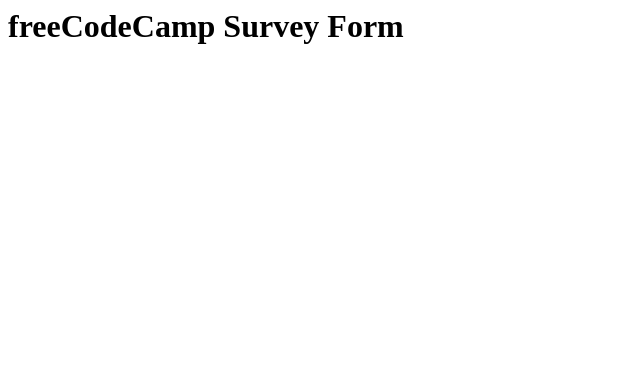
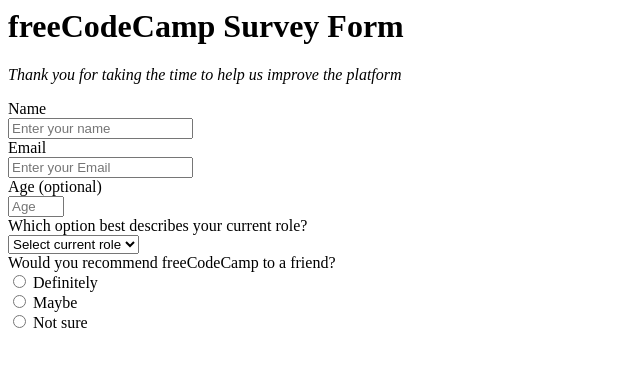
Before and after one commit to ggilliom/Odin-Learning, a plain HTML site: page surveyForm/survey.html in a window 1280 px wide. Shown: the whole page, without its empty margins (0-640 px from the left). Drawn offline with Linux system fonts and the light colour scheme.

Commit message:
ACTUAL early survey draft/updated tribute

```diff
--- a/surveyForm/survey.html
+++ b/surveyForm/survey.html
@@ -8,6 +8,59 @@
     </style>
   </head>
   <body>
-    <h1 id="title">freeCodeCamp Survey Form</h1>
+    <div id="heading">
+      <h1 id="title">freeCodeCamp Survey Form</h1>
+      <p id="description"><em>Thank you for taking the time to help us improve the platform</em></p>
+    </div>
+    <div id="main">
+      <div id="forms">
+      <form id="survey-form">
+        <div class="typed">
+          <label id="name-label" for="name">
+            Name<br>
+            <input id="name" type="text" placeholder="Enter your name" required>
+          </label><br>
+          <label id="email-label" for="email">
+            Email<br>
+            <input id="email" type="email" placeholder="Enter your Email" required>
+          </label><br>
+        </div>
+        <div class="nums">
+          <label id="number-label" for="number">
+          Age (optional)<br>
+            <input id="number" type="number" placeholder="Age" min="10" max="99" required>
+          </label><br>
+        </div>
+        <div class="select">
+          <label for="dropdown">
+            Which option best describes your current role?<br>
+            <select id="dropdown" value="Select current role">
+              <option value="" selected disabled>Select current role</option>
+              <option value="Student">Student</option>
+              <option value="Full Time Job">Full Time Job</option>
+              <option value="Full Time Learned">Full Time Learner</option>
+              <option value="Prefer not to say">Prefer not to say</option>
+              <option value="Other">Other</option>
+            </select>
+        </label><br>
+        </div>
+        <div class="radio">
+          <label id="friend">Would you recommend freeCodeCamp to a friend?</label><br>
+          <label for="Definitely">
+            <input id="Definitely" type="radio" name="recommend" value="Definitely">
+            Definitely
+          </label><br>
+          <label for="Maybe">
+            <input id="Maybe" type="radio" name="recommend" value="Maybe">
+            Maybe
+          </label><br>
+          <label for="Not sure">
+            <input id="Not sure" type="radio" name="recommend" value="Not sure">
+            Not sure
+          </label><br>
+        </div>
+      </form>
+    </div>
+    </div>
   </body>
 </html>
```
Also changed, not shown: tributePage/tribute.html (+2 -38 lines).
